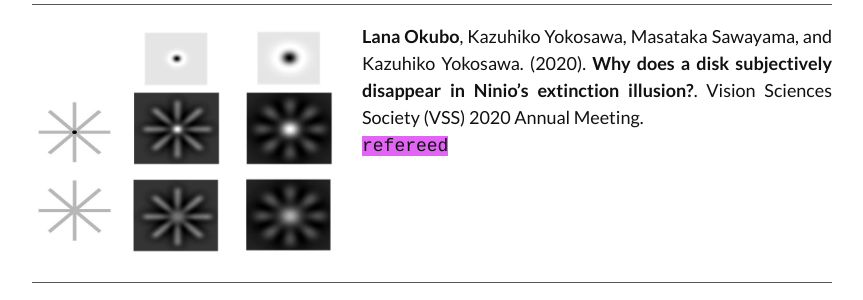
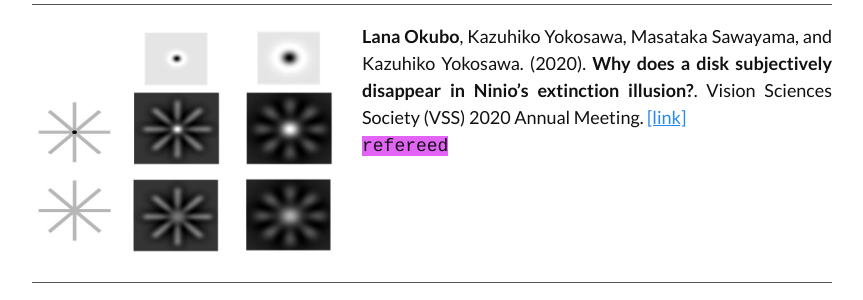
Before and after one commit to LNOKB/lnokb.github.io, a Jekyll site: the page built from index.html, in a window 1280 px wide. Shown: the part 2287-2587 px from the top of the page, without its empty margins (208-1071 px from the left). Built offline with Jekyll 4.4.1, drawn with Linux system fonts in a browser that asks for light colours.

Commit message:
Update index.html

```diff
--- a/index.html
+++ b/index.html
@@ -115,6 +115,7 @@ layout: home-page
           <b>Lana Okubo</b>, Kazuhiko Yokosawa, Masataka Sawayama, and Kazuhiko Yokosawa. (2020).
           <b>Why does a disk subjectively disappear in Ninio’s extinction illusion?</b>.
           Vision Sciences Society (VSS) 2020 Annual Meeting.
+        <a href="https://jov.arvojournals.org/article.aspx?articleid=2771740" target="_blank">[link]</a>
         <br><span style="background-color: #e264f5; font-family: Courier">refereed</span>
         </p>
       </li>
```
